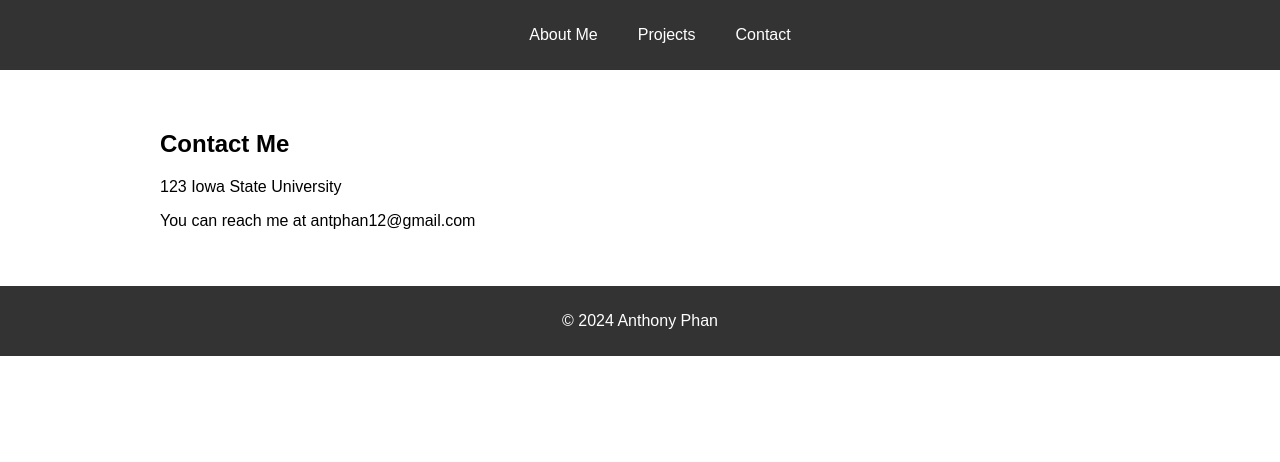
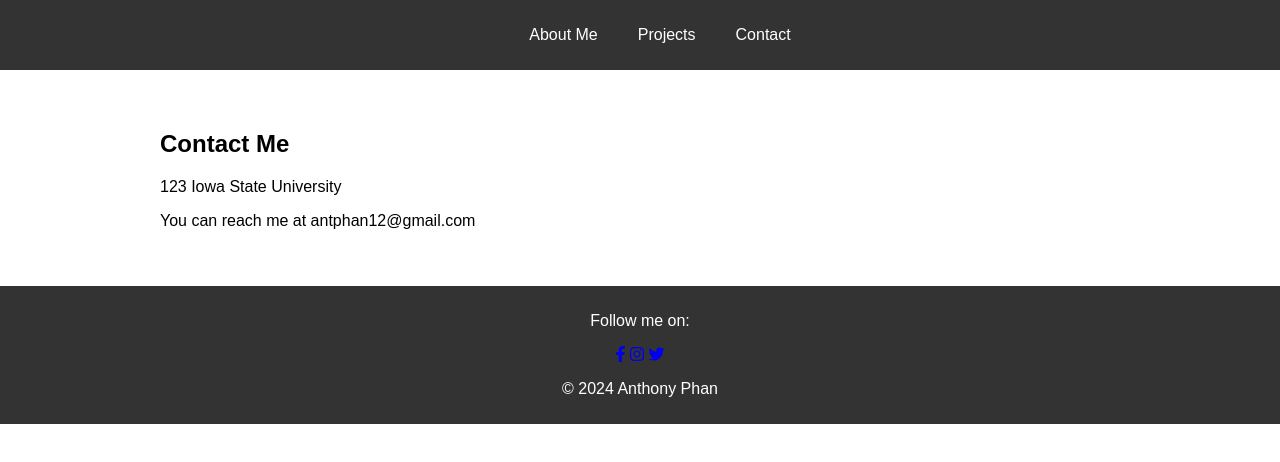
Before and after one commit to antphan12/personal, a plain HTML site: page contact.html in a window 1280 px wide. Drawn offline with Linux system fonts and the light colour scheme.

Commit message:
Footer Update

```diff
--- a/contact.html
+++ b/contact.html
@@ -5,6 +5,7 @@
     <meta name="viewport" content="width=device-width, initial-scale=1.0">
     <title>Document</title>
     <link rel="stylesheet" href="./style.css">
+    <link rel="stylesheet" href="https://cdnjs.cloudflare.com/ajax/libs/font-awesome/6.0.0-beta3/css/all.min.css">
 </head>
 <body>
     <header>
@@ -23,8 +24,12 @@
     </div>
     <footer>
         <p>
-            &copy; 2024 Anthony Phan
+            <p>Follow me on:</p>
+            <a href="https://www.facebook.com/profile.php?id=100011391028455" target="_blank"><i class="fab fa-facebook-f"></i></a>
+            <a href="https://www.instagram.com/its_meant12/" target="_blank"><i class="fab fa-instagram"></i></a>
+            <a href="https://x.com/antphan1212" target="_blank"><i class="fab fa-twitter"></i></a>
         </p>
+        <p>&copy; 2024 Anthony Phan</p>
     </footer>
 </body>
 </html>
```
Also changed, not shown: index.html (+6 -1 lines), projects.html (+6 -1 lines).
